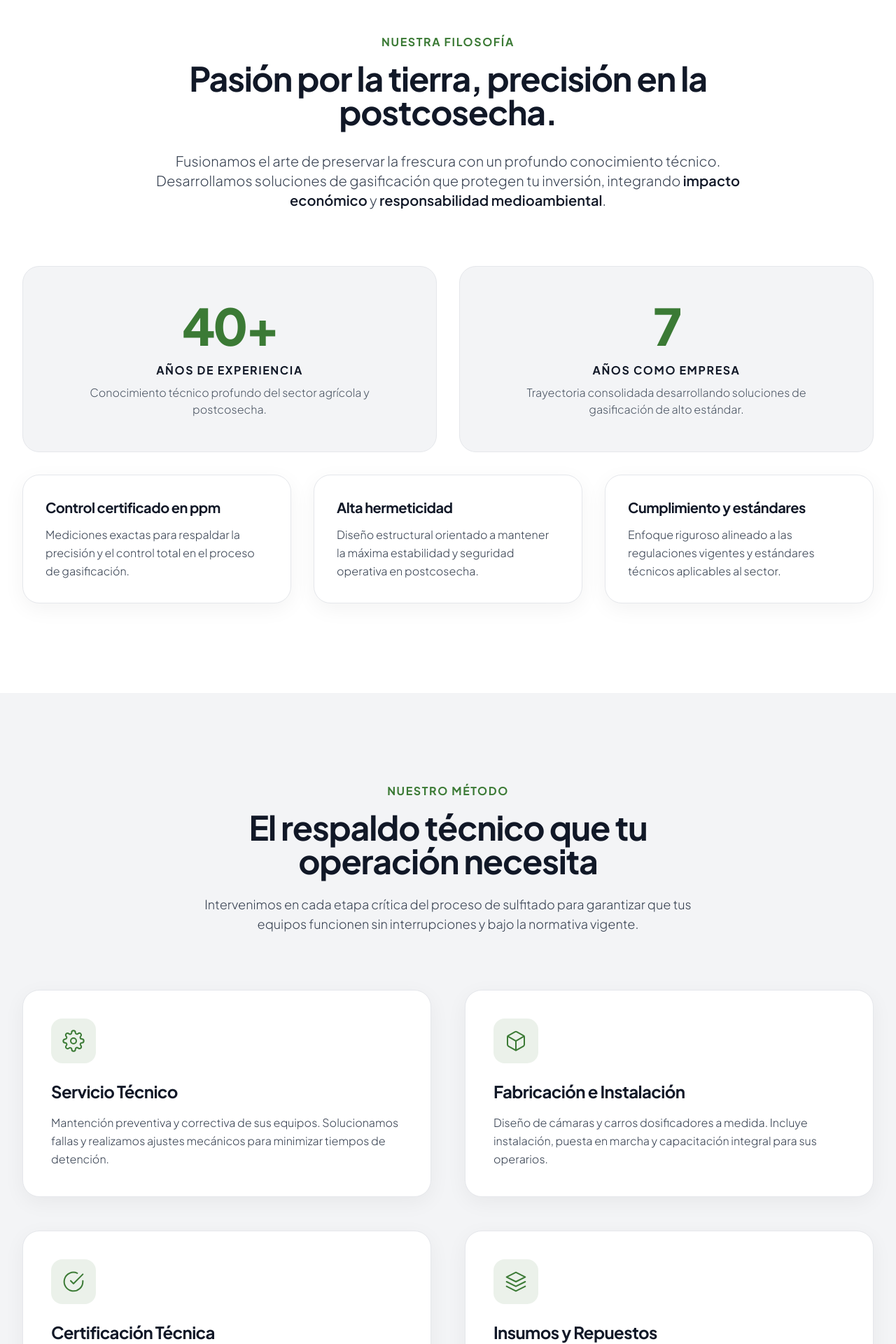
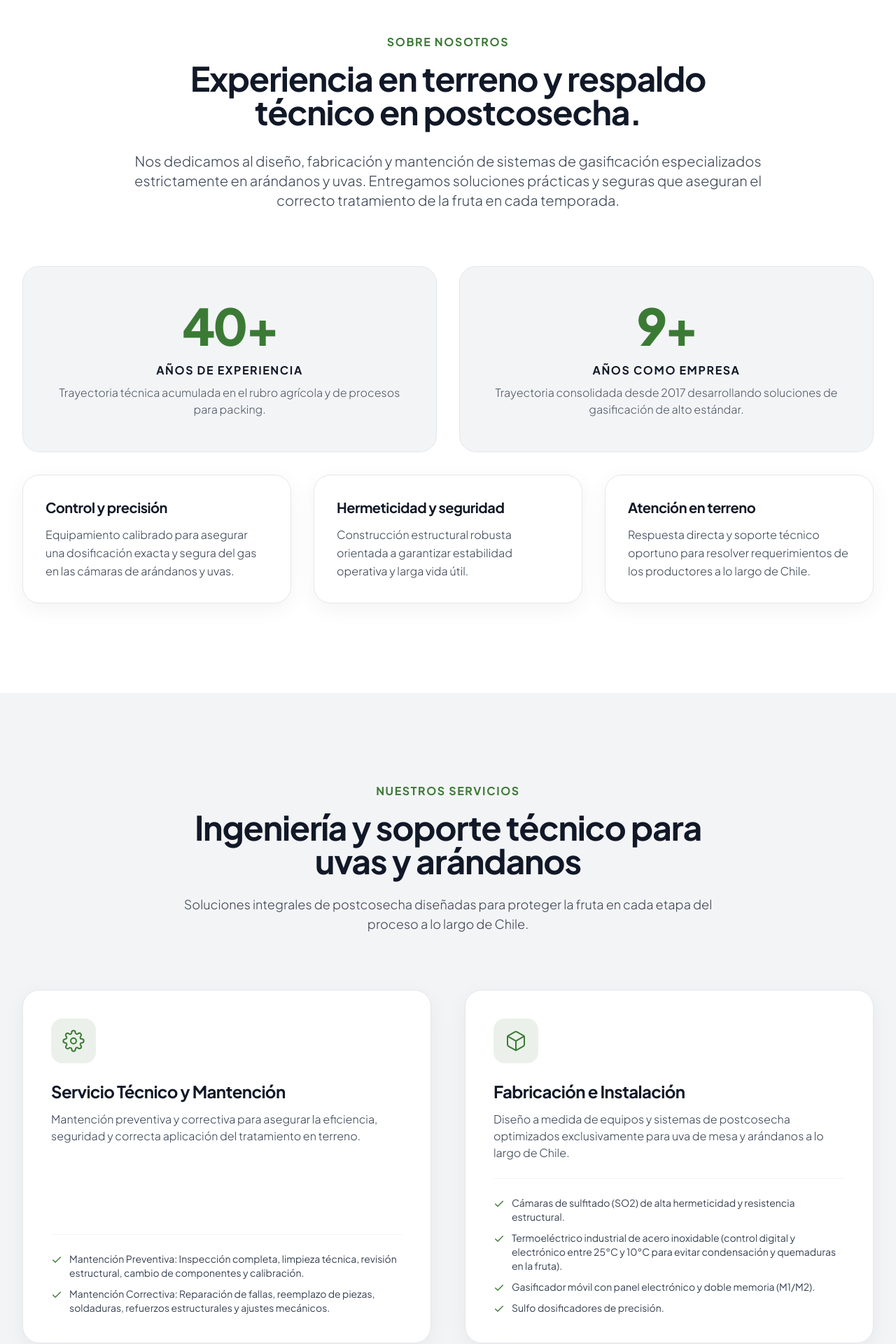
Before and after one commit to dondeivit/agropacking-web, a React (Vite) app: page / in a window 1280 px wide. Shown: the part 880-2800 px from the top of the page at 70% size. Built offline with nearby package versions, Linux system fonts and the light colour scheme.

Commit message:
feat: update hero, about, services, contact and footer components with technical details

```diff
--- a/index.html
+++ b/index.html
@@ -9,7 +9,7 @@
     <meta name="viewport" content="width=device-width, initial-scale=1.0" />
 
     <!-- SEO Básico y Metadatos para Buscadores -->
-    <title>Agropacking Aconcagua | Mantención y Equipos para Packing</title>
+    <title>Agropacking Aconcagua</title>
     <meta name="description" content="Soluciones tecnológicas, mantención de equipos y servicios especializados para el sector agroindustrial y packings en el Valle del Aconcagua." />
 
     <!-- Google Fonts -->
--- a/src/components/Empresa.jsx
+++ b/src/components/Empresa.jsx
@@ -1,7 +1,7 @@
 /**
  * Componente Empresa (Nosotros).
  * @component
- * @description Renderiza la filosofía y métricas clave de la compañía.
+ * @description Renderiza la filosofía y métricas clave de la compañía con un enfoque sobrio y técnico.
  */
 export default function Empresa() {
   return (
@@ -11,17 +11,17 @@ export default function Empresa() {
         {/* Encabezado Principal */}
         <div className="text-center max-w-4xl mx-auto mb-20">
           <span className="text-agro-verde font-bold tracking-widest uppercase text-sm md:text-base mb-4 block">
-            Nuestra Filosofía
+            Sobre Nosotros
           </span>
           <h2 className="text-3xl md:text-5xl font-bold tracking-tight text-gray-900 mb-8 leading-tight">
-            Pasión por la tierra, precisión en la postcosecha.
+            Experiencia en terreno y respaldo técnico en postcosecha.
           </h2>
           <p className="text-lg md:text-xl text-gray-700 font-light leading-relaxed">
-            Fusionamos el arte de preservar la frescura con un profundo conocimiento técnico. Desarrollamos soluciones de gasificación que protegen tu inversión, integrando <strong className="font-semibold text-gray-900">impacto económico</strong> y <strong className="font-semibold text-gray-900">responsabilidad medioambiental</strong>.
+            Nos dedicamos al diseño, fabricación y mantención de sistemas de gasificación especializados estrictamente en arándanos y uvas. Entregamos soluciones prácticas y seguras que aseguran el correcto tratamiento de la fruta en cada temporada.
           </p>
         </div>
 
-        {/* Bloque de Números de Impacto (Contraste aumentado en fondo y textos) */}
+        {/* Bloque de Números de Impacto */}
         <div className="grid grid-cols-1 md:grid-cols-2 gap-8 mb-8">
 
           <div className="bg-gray-100 p-12 rounded-3xl border border-gray-200 flex flex-col items-center text-center justify-center">
@@ -32,45 +32,45 @@ export default function Empresa() {
               Años de Experiencia
             </h3>
             <p className="text-gray-600 font-light">
-              Conocimiento técnico profundo del sector agrícola y postcosecha.
+              Trayectoria técnica acumulada en el rubro agrícola y de procesos para packing.
             </p>
           </div>
 
           <div className="bg-gray-100 p-12 rounded-3xl border border-gray-200 flex flex-col items-center text-center justify-center">
             <span className="text-6xl md:text-7xl font-extrabold text-agro-verde tracking-tighter mb-4 block">
-              7
+              9+
             </span>
             <h3 className="text-sm md:text-base font-bold text-gray-900 uppercase tracking-widest mb-2">
               Años como Empresa
             </h3>
             <p className="text-gray-600 font-light">
-              Trayectoria consolidada desarrollando soluciones de gasificación de alto estándar.
+              Trayectoria consolidada desde 2017 desarrollando soluciones de gasificación de alto estándar.
             </p>
           </div>
 
         </div>
 
-        {/* Bloque de Pilares Técnicos (Bordes ajustados para mayor definición) */}
+        {/* Bloque de Pilares Técnicos */}
         <div className="grid grid-cols-1 md:grid-cols-3 gap-8">
 
           <div className="bg-white p-8 rounded-3xl shadow-[0_8px_30px_rgb(0,0,0,0.05)] border border-gray-200">
-            <h4 className="text-xl font-bold text-gray-900 mb-3 tracking-tight">Control certificado en ppm</h4>
+            <h4 className="text-xl font-bold text-gray-900 mb-3 tracking-tight">Control y precisión</h4>
             <p className="text-gray-700 font-light leading-relaxed">
-              Mediciones exactas para respaldar la precisión y el control total en el proceso de gasificación.
+              Equipamiento calibrado para asegurar una dosificación exacta y segura del gas en las cámaras de arándanos y uvas.
             </p>
           </div>
 
           <div className="bg-white p-8 rounded-3xl shadow-[0_8px_30px_rgb(0,0,0,0.05)] border border-gray-200">
-            <h4 className="text-xl font-bold text-gray-900 mb-3 tracking-tight">Alta hermeticidad</h4>
+            <h4 className="text-xl font-bold text-gray-900 mb-3 tracking-tight">Hermeticidad y seguridad</h4>
             <p className="text-gray-700 font-light leading-relaxed">
-              Diseño estructural orientado a mantener la máxima estabilidad y seguridad operativa en postcosecha.
+              Construcción estructural robusta orientada a garantizar estabilidad operativa y larga vida útil.
             </p>
           </div>
 
           <div className="bg-white p-8 rounded-3xl shadow-[0_8px_30px_rgb(0,0,0,0.05)] border border-gray-200">
-            <h4 className="text-xl font-bold text-gray-900 mb-3 tracking-tight">Cumplimiento y estándares</h4>
+            <h4 className="text-xl font-bold text-gray-900 mb-3 tracking-tight">Atención en terreno</h4>
             <p className="text-gray-700 font-light leading-relaxed">
-              Enfoque riguroso alineado a las regulaciones vigentes y estándares técnicos aplicables al sector.
+              Respuesta directa y soporte técnico oportuno para resolver requerimientos de los productores a lo largo de Chile.
             </p>
           </div>
 
--- a/src/components/Footer.jsx
+++ b/src/components/Footer.jsx
@@ -4,7 +4,7 @@
  * @description Pie de página de la aplicación. Contiene branding, navegación rápida,
  * datos de contacto y enlaces a redes sociales.
  */
-import { FaInstagram, FaFacebookF, FaLinkedinIn, FaWhatsapp } from 'react-icons/fa';
+import { FaInstagram, FaYoutube, FaWhatsapp } from 'react-icons/fa';
 import { SiGmail } from 'react-icons/si';
 import logo from '../assets/logo_blanco.svg';
 
@@ -27,7 +27,7 @@ export default function Footer() {
               />
             </a>
             <p className="text-sm text-gray-300 leading-relaxed">
-              Soluciones de gasificación para productores de uva y arándanos, integrando eficiencia técnica, control certificado y compromiso sostenible.
+              Soluciones de gasificación para productores de uvas y arándanos, integrando eficiencia técnica, control certificado y atención en terreno a lo largo de Chile.
             </p>
           </div>
 
@@ -46,14 +46,14 @@ export default function Footer() {
           <address className="not-italic">
             <h4 className="text-sm font-bold tracking-wider mb-6 uppercase">Contacto</h4>
             <ul className="space-y-3 text-sm text-gray-300 mb-6">
-              <li>San Felipe, Región de Valparaíso</li>
+              <li>Atención en terreno a lo largo de Chile</li>
               <li>Marco Solis: +56 9 9340 1218</li>
-              <li><a href="mailto:contacto@agropacking.cl" className="hover:text-white transition-colors">contacto@agropacking.cl</a></li>
+              <li><a href="mailto:agropacking.servicios@gmail.com" className="hover:text-white transition-colors">agropacking.servicios@gmail.com</a></li>
             </ul>
 
             {/* Redes Sociales*/}
             <div className="flex gap-4">
-              <a href="mailto:contacto@agropacking.cl" className="w-8 h-8 rounded-full bg-white/10 flex items-center justify-center hover:bg-agro-verde transition-colors" aria-label="Enviar correo">
+              <a href="mailto:agropacking.servicios@gmail.com" className="w-8 h-8 rounded-full bg-white/10 flex items-center justify-center hover:bg-agro-verde transition-colors" aria-label="Enviar correo">
                 <SiGmail size={16} />
               </a>
               <a href="https://wa.me/56993401218" target="_blank" rel="noopener noreferrer" className="w-8 h-8 rounded-full bg-white/10 flex items-center justify-center hover:bg-agro-verde transition-colors" aria-label="Contactar por WhatsApp">
@@ -62,12 +62,17 @@ export default function Footer() {
               <a href="https://instagram.com/agropacking.aconcaguaspa" target="_blank" rel="noopener noreferrer" className="w-8 h-8 rounded-full bg-white/10 flex items-center justify-center hover:bg-agro-verde transition-colors" aria-label="Visitar Instagram">
                 <FaInstagram size={18} />
               </a>
+              <a href="https://youtube.com/@agropackingaconcagua6339" target="_blank" rel="noopener noreferrer" className="w-8 h-8 rounded-full bg-white/10 flex items-center justify-center hover:bg-agro-verde transition-colors" aria-label="Visitar YouTube">
+                <FaYoutube size={16} />
+              </a>
+              {/*
               <a href="#" target="_blank" rel="noopener noreferrer" className="w-8 h-8 rounded-full bg-white/10 flex items-center justify-center hover:bg-agro-verde transition-colors" aria-label="Visitar Facebook">
                 <FaFacebookF size={16} />
               </a>
               <a href="#" target="_blank" rel="noopener noreferrer" className="w-8 h-8 rounded-full bg-white/10 flex items-center justify-center hover:bg-agro-verde transition-colors" aria-label="Visitar LinkedIn">
                 <FaLinkedinIn size={16} />
               </a>
+              */}
             </div>
           </address>
 
--- a/src/components/Servicios.jsx
+++ b/src/components/Servicios.jsx
@@ -1,34 +1,52 @@
 /**
  * Componente Servicios.
  * @component
- * @description Despliega la oferta de valor mediante un grid modular de tarjetas.
+ * @description Despliega la oferta de valor y soluciones técnicas especializadas para packing.
  */
-import { FiSettings, FiBox, FiCheckCircle, FiLayers } from 'react-icons/fi';
+import { FiSettings, FiBox, FiCheckCircle, FiUsers, FiCheck } from 'react-icons/fi';
 
 const listaServicios = [
   {
     id: 1,
-    titulo: "Servicio Técnico",
-    descripcion: "Mantención preventiva y correctiva de sus equipos. Solucionamos fallas y realizamos ajustes mecánicos para minimizar tiempos de detención.",
+    titulo: "Servicio Técnico y Mantención",
+    descripcion: "Mantención preventiva y correctiva para asegurar la eficiencia, seguridad y correcta aplicación del tratamiento en terreno.",
+    puntos: [
+      "Mantención Preventiva: Inspección completa, limpieza técnica, revisión estructural, cambio de componentes y calibración.",
+      "Mantención Correctiva: Reparación de fallas, reemplazo de piezas, soldaduras, refuerzos estructurales y ajustes mecánicos."
+    ],
     icono: <FiSettings strokeWidth={1.5} className="w-8 h-8 text-agro-verde" />
   },
   {
     id: 2,
     titulo: "Fabricación e Instalación",
-    descripcion: "Diseño de cámaras y carros dosificadores a medida. Incluye instalación, puesta en marcha y capacitación integral para sus operarios.",
+    descripcion: "Diseño a medida de equipos y sistemas de postcosecha optimizados exclusivamente para uva de mesa y arándanos a lo largo de Chile.",
+    puntos: [
+      "Cámaras de sulfitado (SO2) de alta hermeticidad y resistencia estructural.",
+      "Termoeléctrico industrial de acero inoxidable (control digital y electrónico entre 25°C y 10°C para evitar condensación y quemaduras en la fruta).",
+      "Gasificador móvil con panel electrónico y doble memoria (M1/M2).",
+      "Sulfo dosificadores de precisión."
+    ],
     icono: <FiBox strokeWidth={1.5} className="w-8 h-8 text-agro-verde" />
   },
   {
     id: 3,
     titulo: "Certificación Técnica",
-    descripcion: "Evaluación exhaustiva de operatividad y seguridad. Entregamos informes detallados y certificados de funcionamiento de sus cámaras.",
+    descripcion: "Evaluación exhaustiva tras cada inspección para garantizar el cumplimiento de estándares técnicos.",
+    puntos: [
+      "Informe de estado general, condiciones de seguridad y operatividad.",
+      "Recomendaciones técnicas y entrega de certificación oficial de funcionamiento."
+    ],
     icono: <FiCheckCircle strokeWidth={1.5} className="w-8 h-8 text-agro-verde" />
   },
   {
     id: 4,
-    titulo: "Insumos y Repuestos",
-    descripcion: "Suministro de componentes clave, recambios estructurales y piezas calibradas para asegurar la correcta aplicación del gas en todo momento.",
-    icono: <FiLayers strokeWidth={1.5} className="w-8 h-8 text-agro-verde" />
+    titulo: "Capacitación Operativa",
+    descripcion: "Inducción técnica integral en terreno para asegurar el correcto funcionamiento de los equipos por parte de tu personal.",
+    puntos: [
+      "Capacitación para operarios y jefes de packing.",
+      "Instrucción en el manejo de paneles con memorias M1/M2 y protocolos de seguridad operacional."
+    ],
+    icono: <FiUsers strokeWidth={1.5} className="w-8 h-8 text-agro-verde" />
   }
 ];
 
@@ -40,13 +58,13 @@ export default function Servicios() {
         {/* Encabezado */}
         <div className="text-center max-w-3xl mx-auto mb-20">
           <span className="text-agro-verde font-bold tracking-widest uppercase text-sm md:text-base mb-4 block">
-            Nuestro Método
+            Nuestros Servicios
           </span>
           <h2 className="text-3xl md:text-5xl font-bold tracking-tight text-gray-900 mb-6">
-            El respaldo técnico que tu operación necesita
+            Ingeniería y soporte técnico para uvas y arándanos
           </h2>
           <p className="text-lg text-gray-700 font-light">
-            Intervenimos en cada etapa crítica del proceso de sulfitado para garantizar que tus equipos funcionen sin interrupciones y bajo la normativa vigente.
+            Soluciones integrales de postcosecha diseñadas para proteger la fruta en cada etapa del proceso a lo largo de Chile.
           </p>
         </div>
 
@@ -55,17 +73,28 @@ export default function Servicios() {
           {listaServicios.map((servicio) => (
             <div
               key={servicio.id}
-              className="bg-white p-10 rounded-3xl shadow-[0_8px_30px_rgb(0,0,0,0.05)] border border-gray-200"
+              className="bg-white p-8 md:p-10 rounded-3xl shadow-[0_8px_30px_rgb(0,0,0,0.05)] border border-gray-200 flex flex-col justify-between"
             >
+              <div>
                 <div className="w-16 h-16 bg-agro-verde/10 rounded-2xl flex items-center justify-center mb-6">
                   {servicio.icono}
                 </div>
-              <h3 className="text-2xl font-bold text-gray-900 mb-4 tracking-tight">
+                <h3 className="text-2xl font-bold text-gray-900 mb-3 tracking-tight">
                   {servicio.titulo}
                 </h3>
-              <p className="text-gray-700 leading-relaxed font-light">
+                <p className="text-gray-700 font-light mb-6">
                   {servicio.descripcion}
                 </p>
+              </div>
+
+              <ul className="space-y-2.5 border-t border-gray-100 pt-6">
+                {servicio.puntos.map((punto, index) => (
+                  <li key={index} className="flex items-start gap-2.5 text-sm text-gray-700">
+                    <FiCheck className="text-agro-verde shrink-0 mt-1" size={16} />
+                    <span>{punto}</span>
+                  </li>
+                ))}
+              </ul>
             </div>
           ))}
         </div>
```
Also changed, not shown: src/components/Contacto.jsx (+4 -4 lines), src/components/Hero.jsx (+6 -6 lines), src/assets/fondo-hero.jpg (deleted), 1 other file (tests, documents, lock files or other folders). Lines whose indentation alone changed are shown as unchanged.
